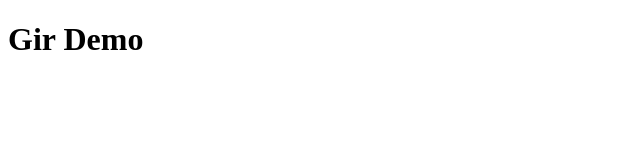
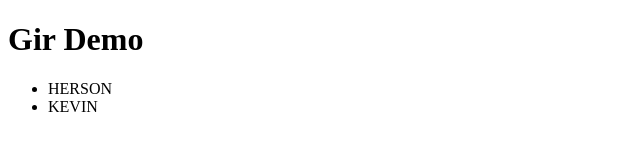
Before and after one commit to herson47villegas/hello-git, a plain HTML site: page index.html in a window 1280 px wide. Shown: the whole page, without its empty margins (0-640 px from the left). Drawn offline with Linux system fonts and the light colour scheme.

Commit message:
Add List

```diff
--- a/index.html
+++ b/index.html
@@ -5,5 +5,9 @@
 </head>
 <body>
 <h1>Gir Demo</h1>
+<ul>
+<li>HERSON</li>
+<li>KEVIN</li>
+</ul>
 </body>
 </html>
```
